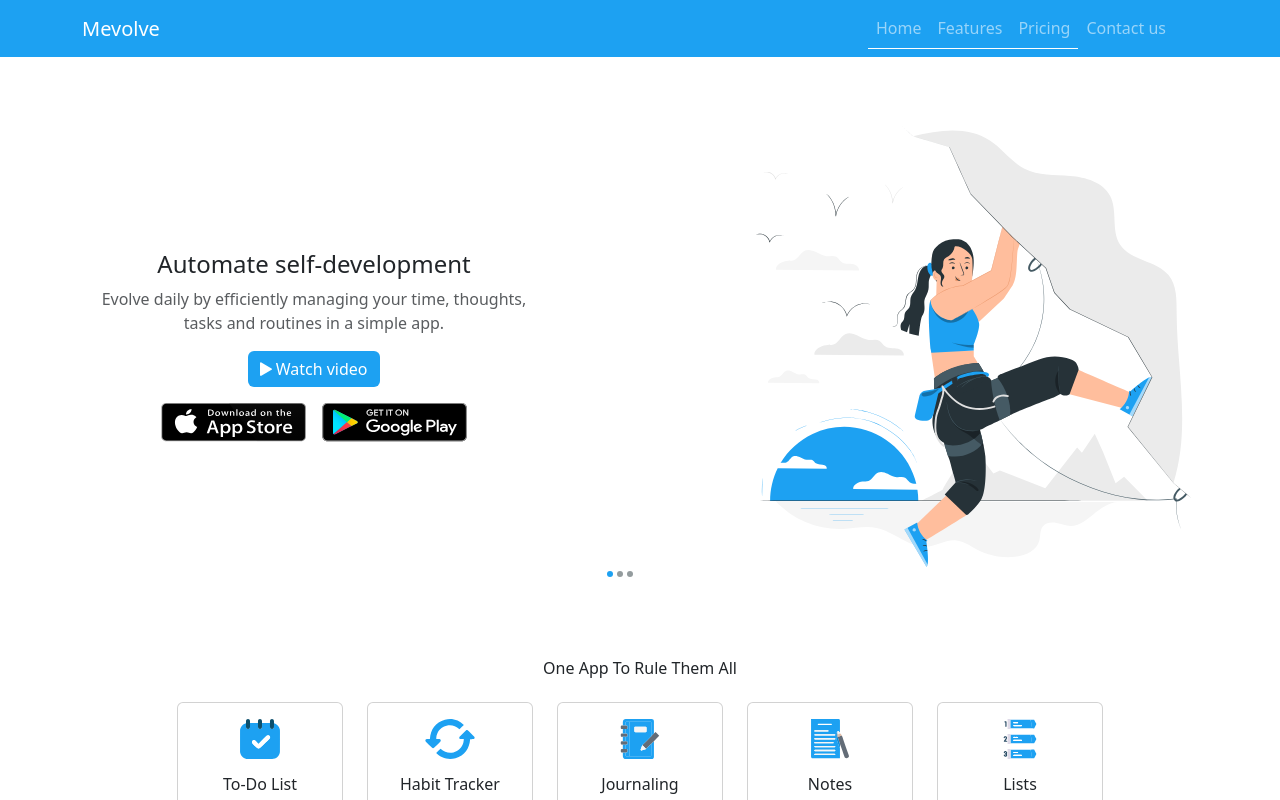
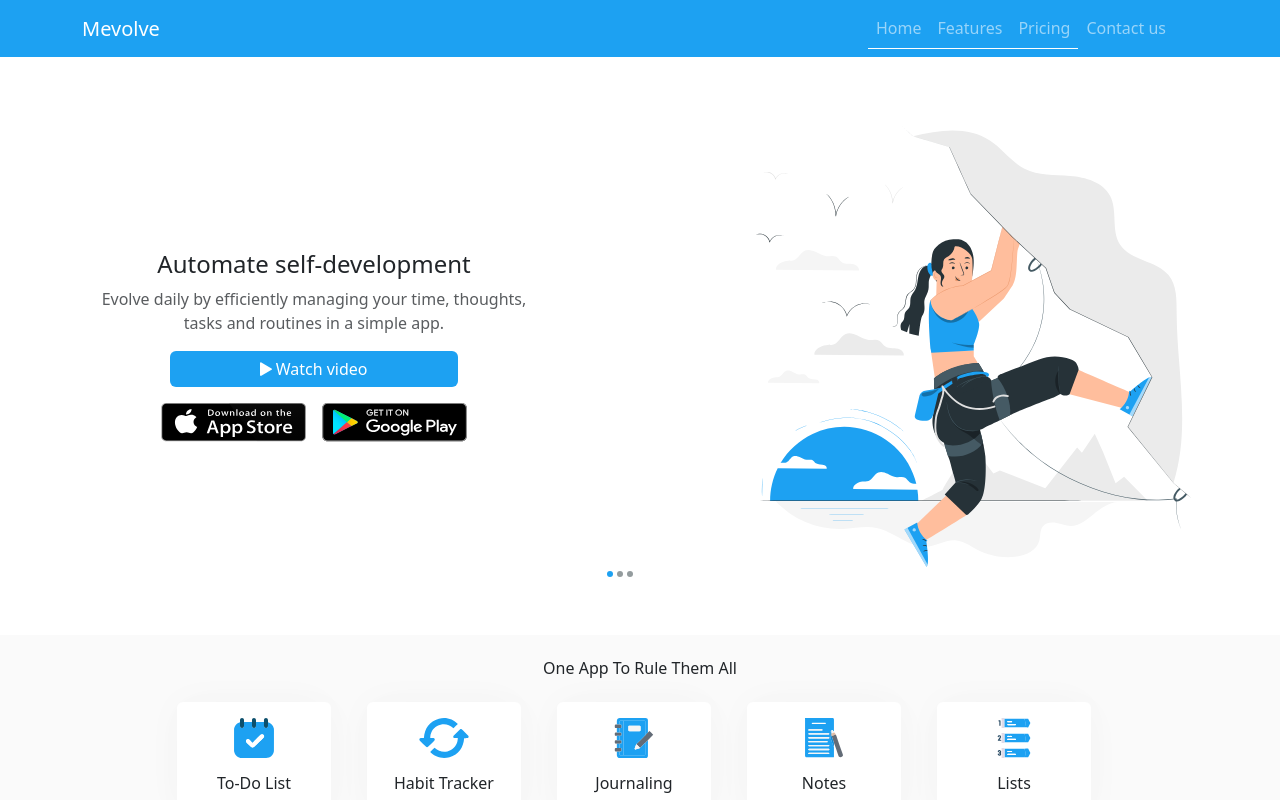
Before and after one commit to ayush246/Angular-static-website, an Angular app: page / in a window 1280 px wide. Built offline with nearby package versions, Linux system fonts and the light colour scheme.

Commit message:
Update styles.scss

```diff
--- a/src/styles.scss
+++ b/src/styles.scss
@@ -1,6 +1,7 @@
 :root {
     --main-bg-color: #1DA1F2;
     --footer-text: #949C9E;
+    --background-div-color : #FAFAFA;
 }
 
 html,
@@ -30,7 +31,6 @@ body {
 }
 
 .card-body {
-    box-shadow: 4px 4px 40px rgba(0, 0, 0, 0.02), -4px -4px 40px rgba(0, 0, 0, 0.02);
     border-radius: 6px;
 }
 
@@ -69,3 +69,31 @@ form {
 .carousel-indicators li:first-child {
     color: var(--main-bg-color);
 }
+
+.cardLimit {
+    width: 600px;
+}
+
+.btnWatch {
+    width: 288px;
+}
+
+.cardPlan {
+    text-align: center;
+    width: 176px;
+    height: 150px;
+}
+
+.background-alter {
+    background-color: var(--background-div-color);
+}
+.card {
+    border: none !important;
+    box-shadow: 4px 4px 40px rgba(0, 0, 0, 0.02), -4px -4px 40px rgba(0, 0, 0, 0.02);
+}
+
+.features {
+    .card {
+        max-width: 154px;
+    }
+}
```
